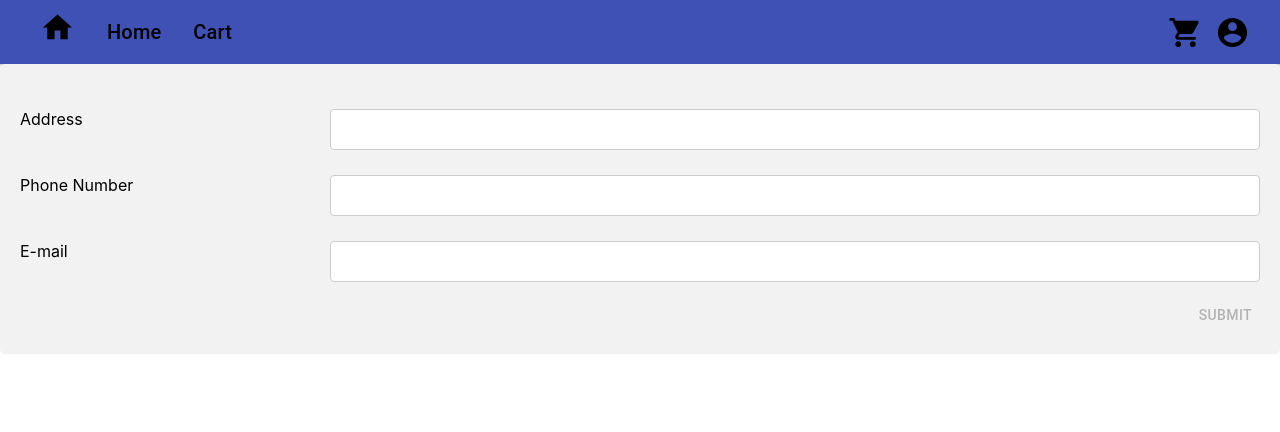
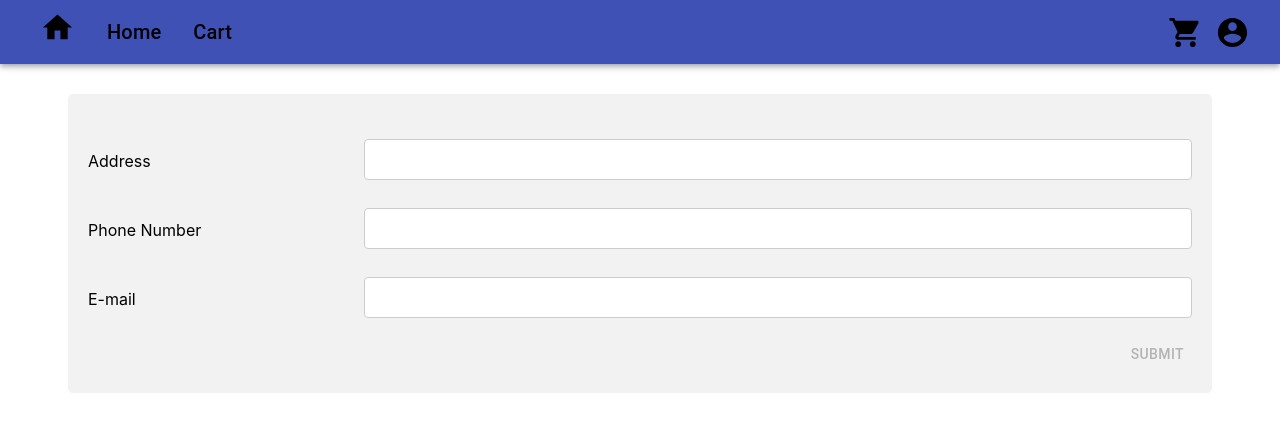
Before and after one commit to michealabidfekrysaad/shoppin-cart-nextJs, a Next.js app: page /order in a window 1280 px wide. Shown: the top 432 px of the page. Built offline with nearby package versions, Linux system fonts and the light colour scheme.

Commit message:
enhance the css for whole project

```diff
--- a/component/Input/Input.js
+++ b/component/Input/Input.js
@@ -1,5 +1,4 @@
 import React from "react";
-import "./Input.scss";
 
 const Input = ({ type, id, name, onBlur, onChange, value }) => {
   return (
--- a/component/Input/Input.scss
+++ b/component/Input/Input.scss
@@ -1,17 +1,17 @@
-input {
-  width: 100%;
-  padding: 12px;
-  border: 1px solid #ccc;
-  border-radius: 4px;
-  box-sizing: border-box;
-  resize: vertical;
-  -moz-appearance: textfield;
-  &::-webkit-outer-spin-button {
-    -webkit-appearance: none;
-    margin: 0;
-  }
-  &::-webkit-inner-spin-button {
-    -webkit-appearance: none;
-    margin: 0;
-  }
-}
+// input {
+//   width: 100%;
+//   padding: 12px;
+//   border: 1px solid #ccc;
+//   border-radius: 4px;
+//   box-sizing: border-box;
+//   resize: vertical;
+//   -moz-appearance: textfield;
+//   &::-webkit-outer-spin-button {
+//     -webkit-appearance: none;
+//     margin: 0;
+//   }
+//   &::-webkit-inner-spin-button {
+//     -webkit-appearance: none;
+//     margin: 0;
+//   }
+// }
--- a/component/Layout.js
+++ b/component/Layout.js
@@ -9,7 +9,9 @@ const Layout = ({ children }) => {
       <Provider store={store}>
         {/* <StaticRouter> */}
           <Navbar />
+          <section>
           {children}
+          </section>
         {/* </StaticRouter> */}
       </Provider>
     </div>
--- a/component/Loader/Loader.js
+++ b/component/Loader/Loader.js
@@ -6,7 +6,7 @@ import styles from '../../styles/Home.module.css'
 
 const Loader = () => {
   return (
-    <div className={styles.containerFluidPagination}>
+    <div className={styles.loader}>
            <Image src="/loader.svg" width={128} height={77} />
     </div>
   );
--- a/package.json
+++ b/package.json
@@ -12,6 +12,7 @@
     "@material-ui/icons": "^4.11.2",
     "axios": "^0.21.1",
     "bootstrap": "^4.6.0",
+    "formik": "^2.2.6",
     "jquery": "^3.5.1",
     "next": "10.0.7",
     "popper.js": "^1.16.1",
@@ -20,6 +21,7 @@
     "react-redux": "^7.2.2",
     "react-router-dom": "^5.2.0",
     "redux": "^4.0.5",
-    "redux-saga": "^1.1.3"
+    "redux-saga": "^1.1.3",
+    "yup": "^0.32.9"
   }
 }
--- a/pages/index.js
+++ b/pages/index.js
@@ -111,6 +111,7 @@ export default function Home() {
                           variant="outlined"
                           color="secondary"
                           content="Details"
+                          className={styles.buttonAddTocart}
                           handleClick={() =>
                             goToProductDetails({
                               id,
--- a/pages/product-details/[id].js
+++ b/pages/product-details/[id].js
@@ -9,7 +9,6 @@ import { ProductsDetailsRequest } from "../../store/actions/Products";
 import { useSelector, useDispatch } from "react-redux";
 import Loader from "../../component/Loader/Loader";
 import styles from "../../styles/Home.module.css";
-import { ProductsRequest } from "../../store/actions/Products";
 
 export const getStaticPaths = async () => {
   const response = await fetch("https://fakestoreapi.com/products");
--- a/styles/Home.module.css
+++ b/styles/Home.module.css
@@ -1,12 +1,12 @@
-/* .container {
-  min-height: 100vh;
+ .loader {
+  min-height: 50vh;
   padding: 0 0.5rem;
   display: flex;
   flex-direction: column;
   justify-content: center;
   align-items: center;
 }
-
+/*
 .main {
   padding: 5rem 0;
   flex: 1;
@@ -196,12 +196,7 @@
   margin: 100px auto;
   text-align: center;
 }
-/* %container-shared {
-  margin: 0 auto;
-  max-width: 1300px;
-  padding-right: 0px;
-  padding-left: 0px;
-} */
+
 .root {
   position: relative;
 }
@@ -291,3 +286,11 @@
   max-width: 669px;
   margin: 0 auto;
  }
+ .buttonAddTocart {
+  background-color: rgb(253, 59, 59);
+  color: black;
+  padding: 8px 16px;
+  border: none;
+  border-radius: 4px;
+  cursor: pointer;
+}
--- a/styles/globals.css
+++ b/styles/globals.css
@@ -14,3 +14,38 @@ a {
 * {
   box-sizing: border-box;
 }
+
+input {
+  width: 100%;
+  padding: 12px;
+  border: 1px solid #ccc;
+  border-radius: 4px;
+  box-sizing: border-box;
+  resize: vertical;
+  -moz-appearance: textfield;
+}
+input::-webkit-outer-spin-button {
+  -webkit-appearance: none;
+  margin: 0;
+}
+input::-webkit-inner-spin-button {
+  -webkit-appearance: none;
+  margin: 0;
+}
+
+label {
+  padding: 12px 12px 12px 0;
+  display: inline-block;
+}
+
+section {
+  /* min-height: 80vh;
+  padding: 8px 0.5rem;
+  display: flex;
+  flex-direction: column;
+  justify-content: center;
+  align-items: center; */
+  width: 90%;
+  margin: 0 auto;
+  padding: 30px 4px;
+}
```
Also changed, not shown: 1 other file (tests, documents, lock files or other folders).
